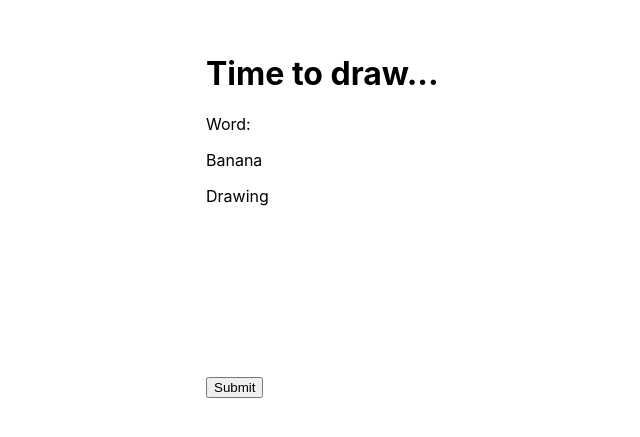
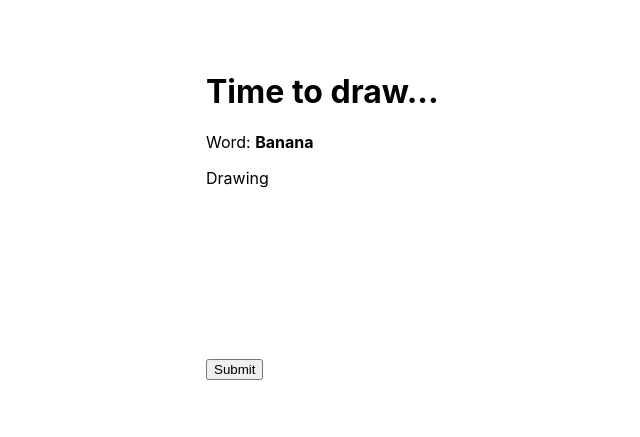
Before and after one commit to Nithanaroy/group-remote-pictionary, a Next.js app: page / in a window 1280 px wide. Shown: the part 185-622 px from the top of the page, without its empty margins (284-924 px from the left). Built offline with nearby package versions, Linux system fonts and the light colour scheme.

Commit message:
Generate game URL, shorten it & show it to gamer

```diff
--- a/pages/drawer.js
+++ b/pages/drawer.js
@@ -1,21 +1,44 @@
-import {Component} from "react";
+import { Component } from "react";
 import PropTypes from "prop-types"
 
 export default class Drawer extends Component {
+
+    canvasInstance = null
+
+    constructor(props) {
+        super(props)
+        this.state = {
+
+        }
+    }
+
+    submitDrawing = () => {
+        const drawingURL = this.canvasInstance?.toDataURL();
+        this.props.onDrawingSubmit(this.state.word, drawingURL)
+    }
+
+    fetchWord = () => {
+        // https://www.thegamegal.com/printables/
+        this.setState({ word: "Banana" });
+    }
+
+    componentDidMount() {
+        this.canvasInstance = document.getElementById("drawingCanvas");
+        this.fetchWord();
+    }
+
     render() {
-        const word = "Banana"
         return (
             <div>
                 <h1>Time to draw...</h1>
                 <div>
-                    <p>Word: </p>
-                    <p>{word}</p>
+                    <p>Word: <strong>{this.state.word}</strong></p>
                 </div>
                 <div>
                     <p>Drawing</p>
-                    <canvas></canvas>
+                    <canvas id="drawingCanvas"></canvas>
                 </div>
-                <button type="button">Submit</button>
+                <button type="button" onClick={this.submitDrawing}>Submit</button>
             </div>
         )
     }
--- a/pages/stage.js
+++ b/pages/stage.js
@@ -1,12 +1,15 @@
 import { Component } from "react";
 import Guesser from "./guesser"
 import Drawer from "./drawer"
-import { parseUrl } from "../scripts/url-parser";
+import { parseUrl, encodeState, defaultState as defaultGameState } from "../scripts/url-parser";
 
 export default class Stage extends Component {
     constructor(props) {
         super(props)
-        this.state = {}
+        this.state = {
+            showShareURL: false,
+            gameStateURL: ""
+        }
     }
 
     componentDidMount() {
@@ -14,15 +17,38 @@ export default class Stage extends Component {
         this.setState({ gameState });
     }
 
-    shareGameState() {
+    shareGameState = async (word, drawing) => {
+        const { gameState } = this.state;
+        const url = encodeState(gameState.name, word, drawing, gameState.streak + 1);
+        const shortUrl = await this.shortenGameUrl(url);
+        this.setState({ showShareURL: true, gameStateURL: shortUrl });
+    }
 
+    async shortenGameUrl(url) {
+        const firebaseApiKey = process.env.NEXT_PUBLIC_FIREBASE_API_KEY // next.js builder replaces this
+        const resp = await fetch(`https://firebasedynamiclinks.googleapis.com/v1/shortLinks?key=${firebaseApiKey}`, {
+            method: "POST",
+            headers: { "Content-Type": "application/json" },
+            body: JSON.stringify({
+                "dynamicLinkInfo": {
+                    "domainUriPrefix": "https://grouppictionary.page.link",
+                    "link": url
+                }
+            })
+        });
+        const shortUrl = (await resp.json()).shortLink;
+        return shortUrl;
     }
 
     render() {
-        const showGuessState = this.state.gameState?.drawing.length > 0
+        const showGuessState = this.state.gameState?.drawing?.length > 0
         return (
             <div>
                 {showGuessState ? <Guesser /> : <Drawer onDrawingSubmit={this.shareGameState} />}
+                <div style={{ "display": this.state.showShareURL ? "block" : "none" }}>
+                    <p>Share this in your group to continue the game,</p>
+                    <p>{this.state.gameStateURL}</p>
+                </div>
             </div>
         )
     }
--- a/scripts/url-parser.js
+++ b/scripts/url-parser.js
@@ -1,20 +1,28 @@
+export const defaultState = { "name": "", "word": "", "drawing": "", "streak": 0 };
+
 export function parseUrl() {
     const urlParams = new URLSearchParams(window.location.search);
     const gameState = decodeState(urlParams.get('gameState') || "");
     const updatedAt = urlParams.get('updatedAt');
-    return { state: gameState, updatedAt }
+    return { gameState, updatedAt }
 }
 
 function decodeState(rawState) {
-    let state = {"name": "", "word": "", "drawing": "", "streak": 0};
+    let state = { ...defaultState };
     const stateStr = atob(rawState)
     if (stateStr.length > 0) {
         const currentState = JSON.parse(stateStr)
-        state = {...state, ...currentState};
+        state = { ...state, ...currentState };
     }
     return state
 }
 
-function encodeState() {
-
+export function encodeState(name, word, drawing, streak) {
+    const newState = {name, word, drawing, streak};
+    const stateStr = btoa(JSON.stringify(newState));
+    const updatedAt = new Date().getTime();
+    const url = new URL(window.location);
+    url.searchParams.append("gameState", stateStr);
+    url.searchParams.append("updatedAt", updatedAt);
+    return url.toString();
 }
```
Also changed, not shown: 1 other file (tests, documents, lock files or other folders).
